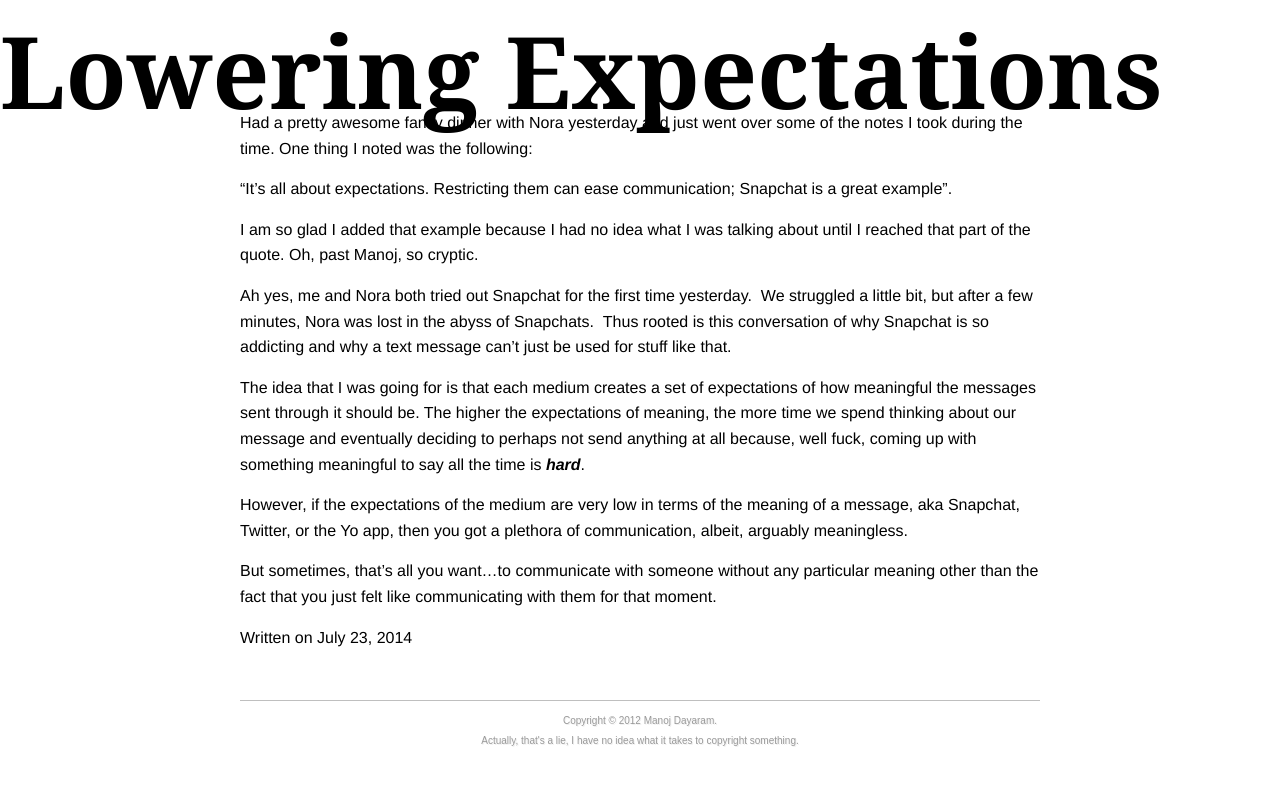
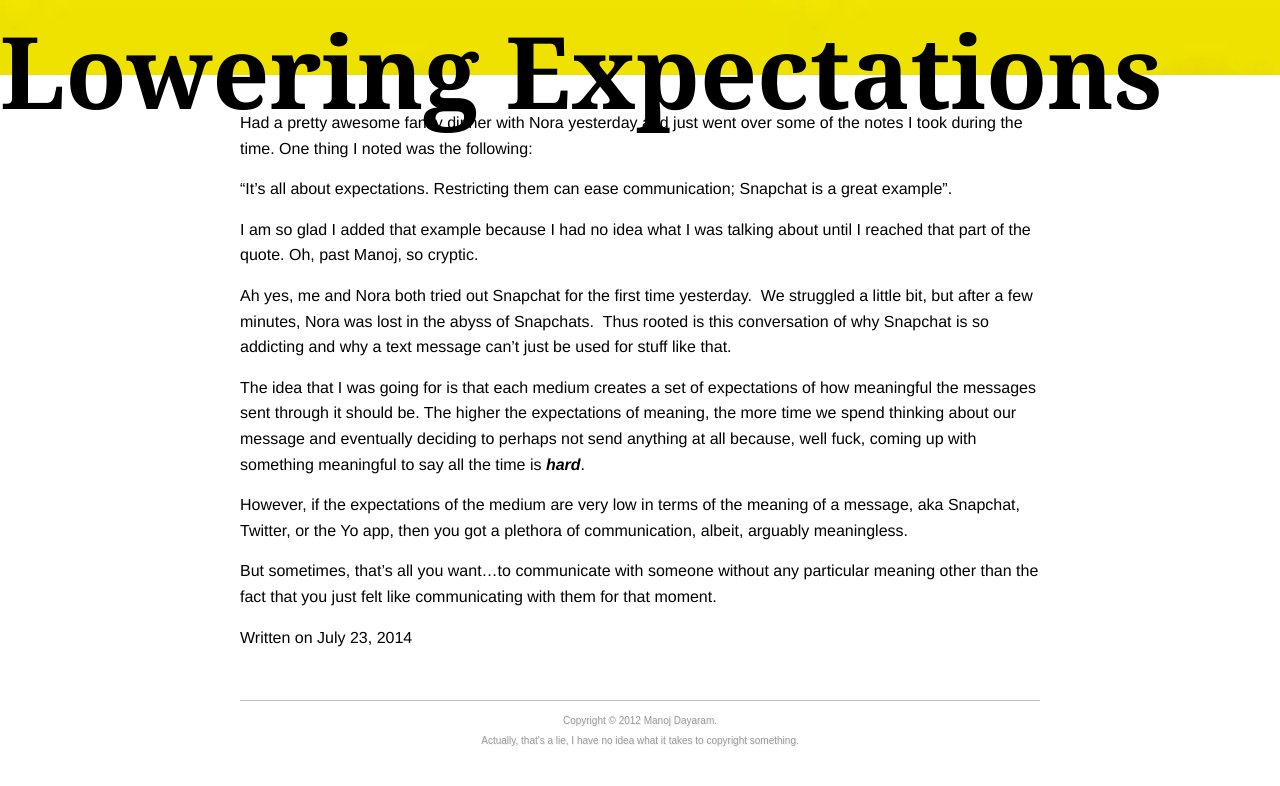
Before and after one commit to mdayaram/mdayaram.github.io, a Jekyll site: the page built from _posts/essays/2014-07-23-lowering-expectations.md, in a window 1280 px wide. Shown: the top 786 px of the page. Built offline with Jekyll 4.4.1, drawn with Linux system fonts in a browser that asks for light colours; comment, search, counter and statistics services are not loaded.

Commit message:
lowered expectations

```diff
--- a/_posts/essays/2014-07-23-lowering-expectations.md
+++ b/_posts/essays/2014-07-23-lowering-expectations.md
@@ -1,6 +1,7 @@
 ---
 layout: post
 title: Lowering Expectations
+cover: /images/essays/snapchat.png
 date: '2014-07-23T16:19:20-04:00'
 tags:
 - essay
```
Also changed, not shown: images/essays/snapchat.png (added).
